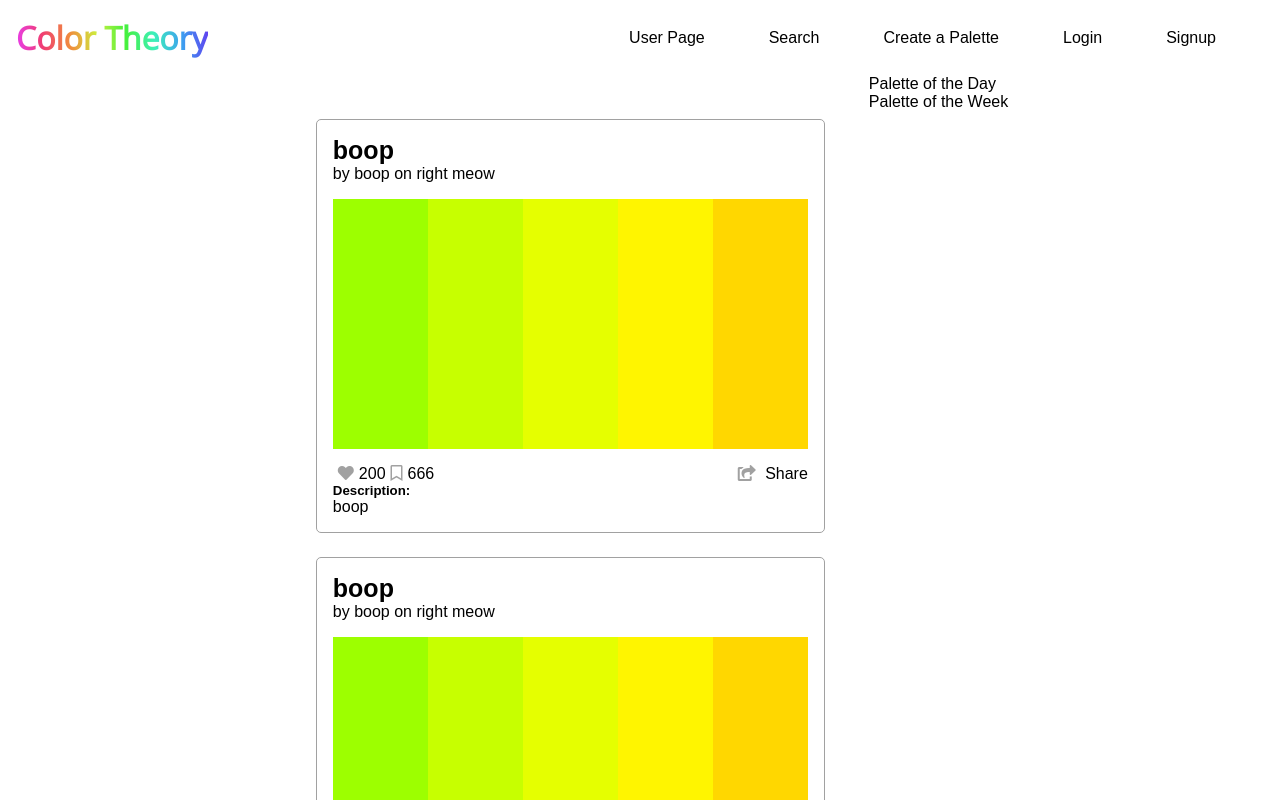
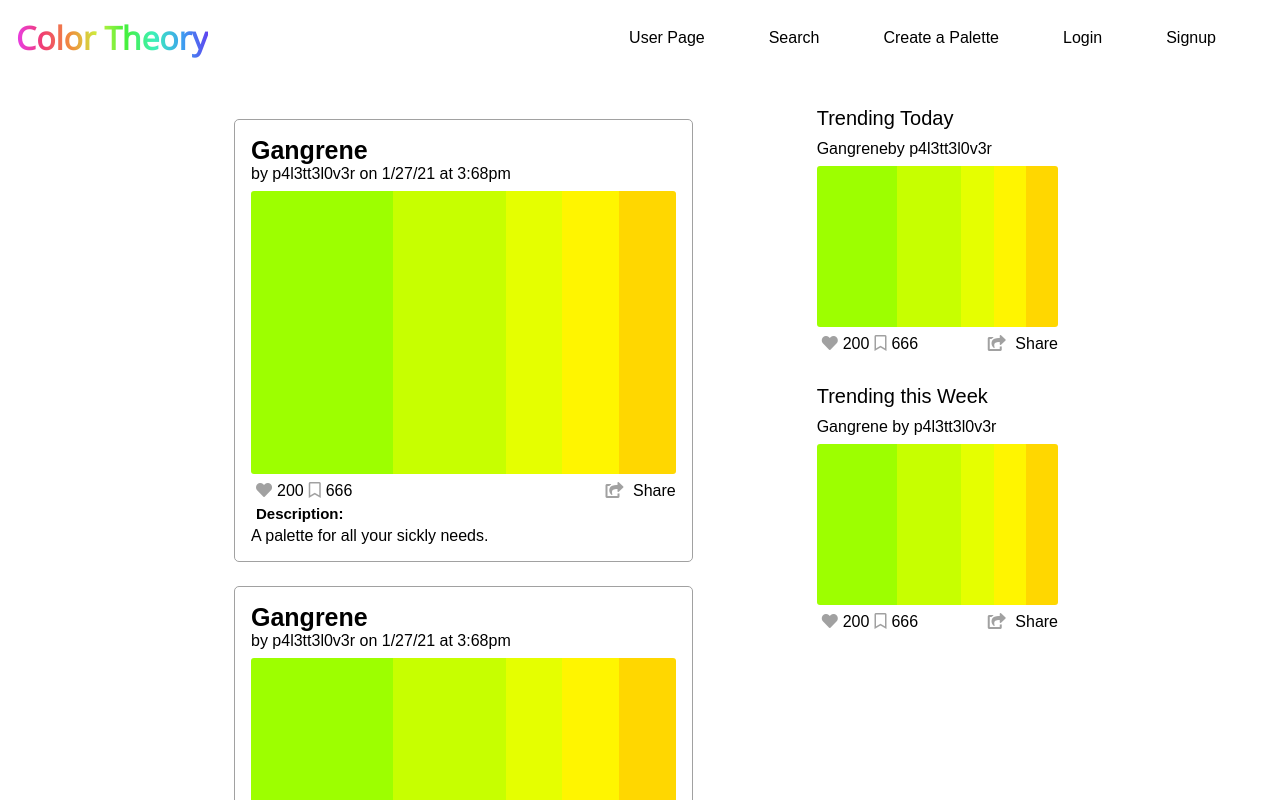
Before and after one commit to reynolkb/color-theory-1.0, a React (Create React App) app in the folder client/: page / in a window 1280 px wide. Shown: the top 800 px of the page. Built offline with nearby package versions, Linux system fonts and the light colour scheme.

Commit message:
Created two new components for Sidebar. DailyPalettes and WeeklyPalettes. Styled both components.

```diff
--- a/client/src/components/Colors/index.js
+++ b/client/src/components/Colors/index.js
@@ -4,11 +4,13 @@ const Colors = ({palette}) => {
 
     return(
         <div className='color-wrapper'>
-            <div style={{ backgroundColor: palette.primary }}></div>
-            <div style={{ backgroundColor: palette.secondary }}></div>
-            <div style={{ backgroundColor: palette.accent1 }}></div>
-            <div style={{ backgroundColor: palette.accent2 }}></div>
-            <div style={{ backgroundColor: palette.accent3 }}></div>
+            <div className='color-wrapper-aspect-ratio'>
+                <div style={{ backgroundColor: palette.primary, flexGrow: '2.5' }}></div>
+                <div style={{ backgroundColor: palette.secondary, flexGrow: '2' }}></div>
+                <div style={{ backgroundColor: palette.accent1 }}></div>
+                <div style={{ backgroundColor: palette.accent2 }}></div>
+                <div style={{ backgroundColor: palette.accent3 }}></div>
+            </div>
         </div>
     )
 };
--- /dev/null
+++ b/client/src/components/DailyPalette/index.js
@@ -0,0 +1,35 @@
+import React from 'react';
+
+import Colors from '../Colors';
+
+import { palette } from '../../const/colors';
+
+const DailyPalette = () => {
+
+    const {
+        user,
+        title,
+        likes,
+        saves,
+    } = palette;
+
+    return(
+        <div className='daily-palette'>
+            <h4>{title}by {user}</h4>
+            <div>
+                <Colors palette={palette}/>
+            </div>
+            <div className='likes-shares'>
+                <div>
+                    <i className="fas fa-heart"></i>{likes}
+                    <i className="far fa-bookmark"></i>{saves}
+                </div>
+                <div>
+                    <i className="fas fa-share-square"></i> Share
+                </div>
+            </div>
+        </div>
+    )
+}
+
+export default DailyPalette;
--- a/client/src/components/Palette/index.js
+++ b/client/src/components/Palette/index.js
@@ -15,6 +15,7 @@ const Palette = ({palette}) => {
 
 
     return(
+        // will need link to by react to link to details page
         <>
         <div className='palette-wrapper'>
             <h3 className='palette-title'>{title}</h3>
@@ -32,7 +33,7 @@ const Palette = ({palette}) => {
                 </div>
             </div>
             <div>
-                <h5>Description:</h5>
+                <h5 className='palette-description'>Description:</h5>
                 <p>
                     {description}
                 </p>
--- a/client/src/components/Sidebar/index.js
+++ b/client/src/components/Sidebar/index.js
@@ -1,17 +1,21 @@
 import React from 'react';
+
+import DailyPalette from '../DailyPalette';
+import WeeklyPalette from '../WeeklyPalette';
 
 
 const Sidebar = () => {
+
     return(
-        <>
-            <div>
-                Palette of the Day
-            </div>
-            <div>
-                Palette of the Week
-            </div>
+        <div>
+            <h3 className='sidebar-title'>Trending Today</h3>
+            {/* palette of the day  */}
+            <DailyPalette />
 
-        </>
+            <h3 className='sidebar-title'>Trending this Week</h3>
+            {/* palette of the week  */}
+            <WeeklyPalette />
+        </div>
     )
 };
 
--- /dev/null
+++ b/client/src/components/WeeklyPalette/index.js
@@ -0,0 +1,34 @@
+import React from 'react';
+
+import Colors from '../Colors';
+
+import { palette } from '../../const/colors';
+
+const WeeklyPalette = () => {
+    const {
+        user,
+        title,
+        likes,
+        saves
+    } = palette;
+
+    return(
+        <div className='weekly-palette'>
+            <h4>{title} by {user}</h4>
+            <div>
+                <Colors palette={palette}/>
+            </div>
+            <div className='likes-shares'>
+                <div>
+                    <i className="fas fa-heart"></i>{likes}
+                    <i className="far fa-bookmark"></i>{saves}
+                </div>
+                <div>
+                    <i className="fas fa-share-square"></i> Share
+                </div>
+            </div>
+        </div>
+    )
+}
+
+export default WeeklyPalette;
--- a/client/src/const/colors.js
+++ b/client/src/const/colors.js
@@ -23,10 +23,10 @@ export const colors = [
 ];
 
 export const palette = {
-    title: 'boop',
-    description: 'boop',
-    user: 'boop',
-    createdAt: 'right meow',
+    title: 'Gangrene',
+    description: 'A palette for all your sickly needs.',
+    user: 'p4l3tt3l0v3r',
+    createdAt: '1/27/21 at 3:68pm',
     primary: '#9DFF00',
     secondary: '#C7FF00',
     accent1: '#E5FF00',
@@ -37,3 +37,27 @@ export const palette = {
 }
 
 export const fakePalettes = [palette, palette, palette, palette, palette];
+
+// export const dailyPalette = {
+//     user: 'YoIHeardULikePalettes',
+//     title: 'Skittles',
+//     primary: '#FF0004',
+//     secondary: '#4A90E2',
+//     accent1: '#FFEB00',
+//     accent2: '#FF9B00',
+//     accent3: '#68FF00',
+//     likes: 404,
+//     saves: 543,
+// }
+
+// export const weeklyPalette = {
+//     user: 'p4l3tt3l0v3r',
+//     title: 'Neon Lights',
+//     primary: '#00A5FF',
+//     secondary: '#00FF6A',
+//     accent1: '#7400FF',
+//     accent2: '#FF0095',
+//     accent3: '#FFFFFF',
+//     likes: 501,
+//     saves: 321,
+// }
--- a/client/src/index.css
+++ b/client/src/index.css
@@ -22,8 +22,20 @@ body {
     align-items: center;
 }
 
+main {
+    display: flex;
+    width: 100%;
+    justify-content: center;
+}
+
+.global-wrapper {
+    display: flex;
+    width: 100%;
+    max-width: 900px;
+}
+
 h1 {
-    font-family: 'Open Sans', sans-serif;
+    font-family: 'Open Sans', Arial, sans-serif;
     font-weight: bolder;
     background: -webkit-linear-gradient(
         5deg,
@@ -55,6 +67,7 @@ header {
     position: -webkit-sticky;
     position: sticky;
     top: 0;
+    z-index: 3;
     display: flex;
     justify-content: space-between;
     align-items: center;
@@ -118,20 +131,42 @@ footer ul li a:hover {
 
 /* home component styling  */
 
-.home-wrapper {
-    display: flex;
-}
-
 .home-palette-wrapper {
     display: flex;
     flex-direction: column;
     margin: 2em;
+    flex: 2 0 0;
 }
+
+/* sidebar styling */
+
+.sidebar-wrapper {
+    display: flex;
+    flex-direction: column;
+    margin: 2em;
+    margin-left: 5em;
+    flex: 1 0 0;
+}
+
+.sidebar-title {
+    font-size: 20px;
+    font-weight: lighter;
+    margin-bottom: 0.50em;
+}
+
+.daily-palette h4,
+.weekly-palette h4 {
+    font-weight: lighter;
+}
+
+.daily-palette {
+    margin-bottom: 2em;
+}
+
 
 /* palette styling */
 
 .palette-wrapper {
-
     border: 1px solid #a1a1a1;
     border-radius: 5px;
     padding: 1em;
@@ -143,20 +178,15 @@ footer ul li a:hover {
     border-color: #a1a1a1;
     box-shadow: 0 0 10px #a1a1a1;
     transition: box-shadow 0.5s ease-out;
+    cursor: pointer;
 }
 .palette-title {
     font-size: 25px;
 }
 
-.color-wrapper {
-    display: flex;
-    width: 100%;
-    height: 250px;
-    margin: 1em 0;
-}
-
-.color-wrapper div {
-    width: 95px;
+.palette-description {
+    margin: 5px;
+    font-size: 15px;
 }
 
 .likes-shares {
@@ -167,3 +197,26 @@ footer ul li a:hover {
 .likes-shares div i {
     margin: 0 5px;
 }
+
+/* color component  */
+
+.color-wrapper {
+    position: relative;
+    overflow: hidden;
+    border-radius: 3px;
+    width: 100%;
+    margin: .5em 0;
+    padding: 0;
+    padding-bottom: 66.666%;
+}
+
+.color-wrapper-aspect-ratio div {
+    flex: 1 0 0;
+}
+
+.color-wrapper-aspect-ratio {
+    position: absolute;
+    width: 100%;
+    height: 100%;
+    display: flex;
+}
--- a/client/src/pages/Home.js
+++ b/client/src/pages/Home.js
@@ -8,7 +8,7 @@ import Sidebar from '../components/Sidebar';
 const Home = () => {
 
     return(
-        <div className='home-wrapper'>
+        <div className='global-wrapper'>
             <div className='home-palette-wrapper'>
                 {
                     fakePalettes.map((palette, i) => (
@@ -17,7 +17,7 @@ const Home = () => {
                 }
             </div>
 
-            <div className='side-bar-wrapper'>
+            <div className='sidebar-wrapper'>
                 <Sidebar />
             </div>
         </div>
```
